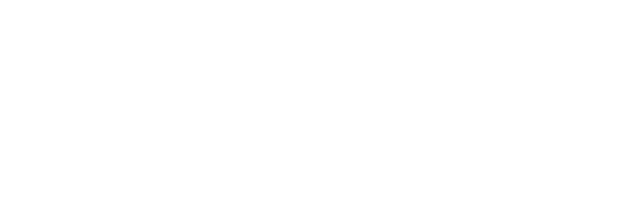
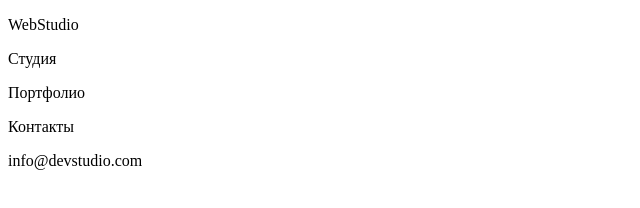
Before and after one commit to Skobel58912171/goit-markup-hw, a plain HTML site: page index.html in a window 1280 px wide. Shown: the whole page, without its empty margins (0-640 px from the left). Drawn offline with Linux system fonts and the light colour scheme.

Commit message:
Шапка

```diff
--- a/css/styles.css
+++ /dev/null
@@ -1,4 +0,0 @@
-body{
-    background-color: aqua ;
-    color: antiquewhite;
-}
--- a/index.html
+++ b/index.html
@@ -1,5 +1,5 @@
 <!DOCTYPE html>
-<html lang="en">
+<html lang="ru">
 <head>
     <meta charset="UTF-8">
     <meta http-equiv="X-UA-Compatible" content="IE=edge">
@@ -7,6 +7,15 @@
     <title>Document</title>
 </head>
 <body>
+    <section>
+        <header>
+       <p lang="en">WebStudio</p>
+       <p>Студия</p>
+       <p>Портфолио</p>
+       <p>Контакты</p>
+       <p lang="en">info@devstudio.com</p>
+        </header>
+    </section>
 
 </body>
 </html>
```
